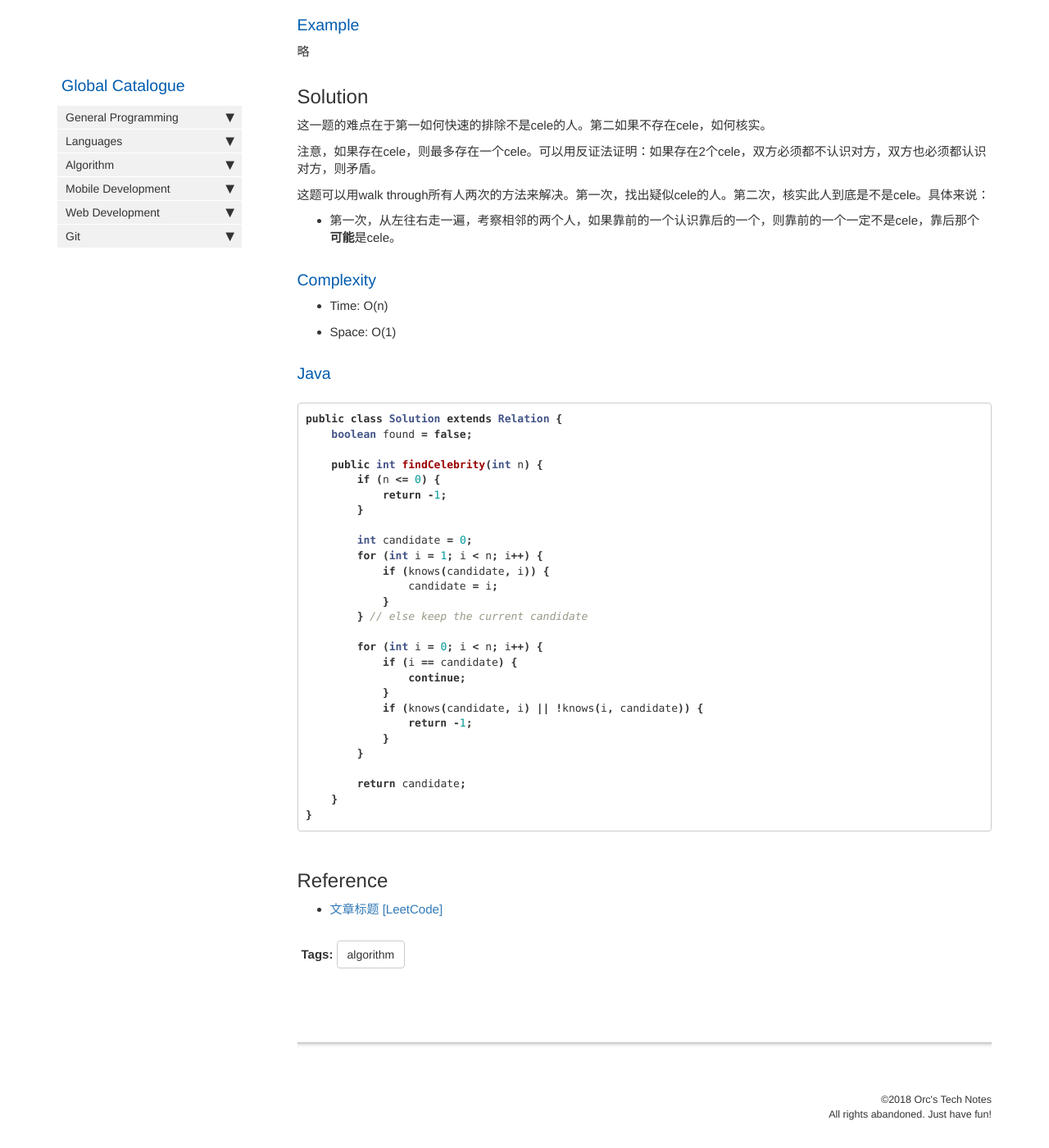
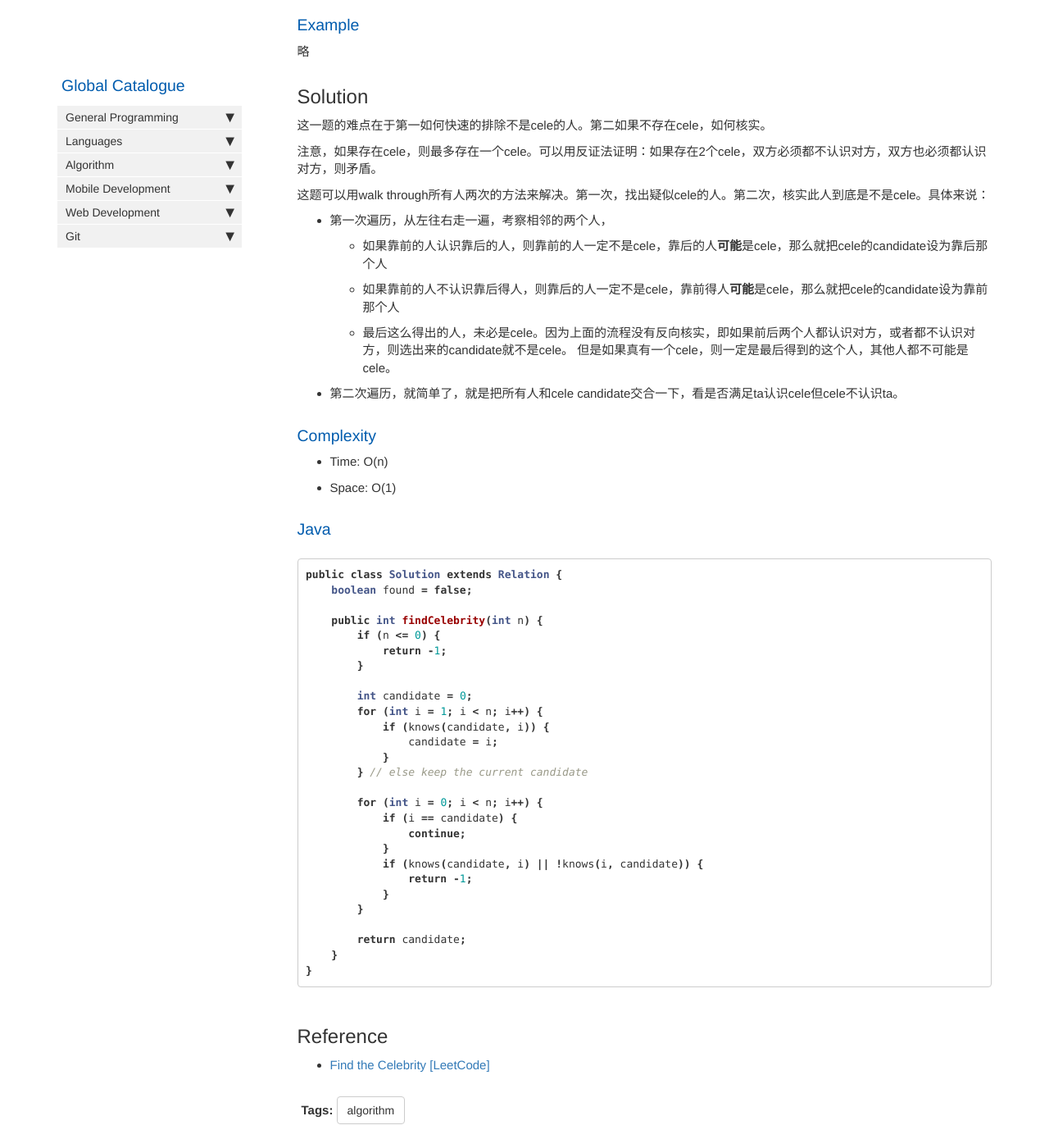
Before and after one commit to HungryOrc/hungryorc.github.io, a Jekyll site: the page built from pages/algorithm/algorithm_find_celebrity_if_any.md, in a window 1280 px wide and 1400 px high, scrolled down 587 px. Shown: the whole window at 82% size. Built offline with Jekyll 4.4.1, drawn with Linux system fonts in a browser that asks for light colours; nearby versions of some CDN libraries; comment, search, counter and statistics services are not loaded.

Commit message:
Update algorithm_find_celebrity_if_any.md

````diff
--- a/pages/algorithm/algorithm_find_celebrity_if_any.md
+++ b/pages/algorithm/algorithm_find_celebrity_if_any.md
@@ -32,7 +32,12 @@ boolean knows(int a, int b);
 注意，如果存在cele，则最多存在一个cele。可以用反证法证明：如果存在2个cele，双方必须都不认识对方，双方也必须都认识对方，则矛盾。
 
 这题可以用walk through所有人两次的方法来解决。第一次，找出疑似cele的人。第二次，核实此人到底是不是cele。具体来说：
-* 第一次，从左往右走一遍，考察相邻的两个人，如果靠前的一个认识靠后的一个，则靠前的一个一定不是cele，靠后那个**可能**是cele。
+* 第一次遍历，从左往右走一遍，考察相邻的两个人，
+  * 如果靠前的人认识靠后的人，则靠前的人一定不是cele，靠后的人**可能**是cele，那么就把cele的candidate设为靠后那个人
+  * 如果靠前的人不认识靠后得人，则靠后的人一定不是cele，靠前得人**可能**是cele，那么就把cele的candidate设为靠前那个人
+  * 最后这么得出的人，未必是cele。因为上面的流程没有反向核实，即如果前后两个人都认识对方，或者都不认识对方，则选出来的candidate就不是cele。
+    但是如果真有一个cele，则一定是最后得到的这个人，其他人都不可能是cele。
+* 第二次遍历，就简单了，就是把所有人和cele candidate交合一下，看是否满足ta认识cele但cele不认识ta。
 
 ### Complexity
 * Time: O(n)
@@ -70,6 +75,6 @@ public class Solution extends Relation {
 ```
 
 ## Reference
-* [文章标题 [LeetCode]](网址放在这里)
+* [Find the Celebrity [LeetCode]](https://leetcode.com/problems/find-the-celebrity/description/)
 
 {% include links.html %}
````
